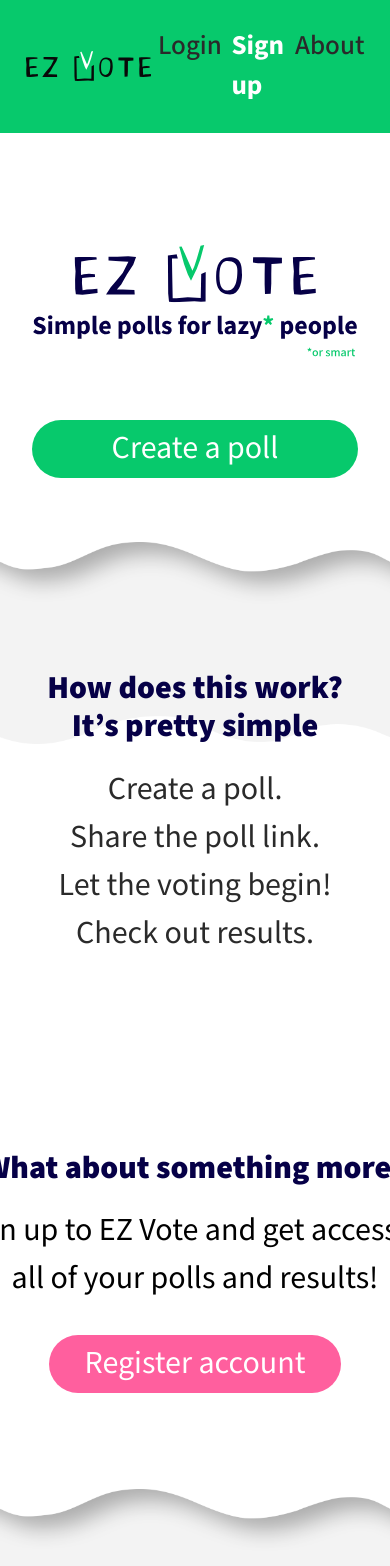
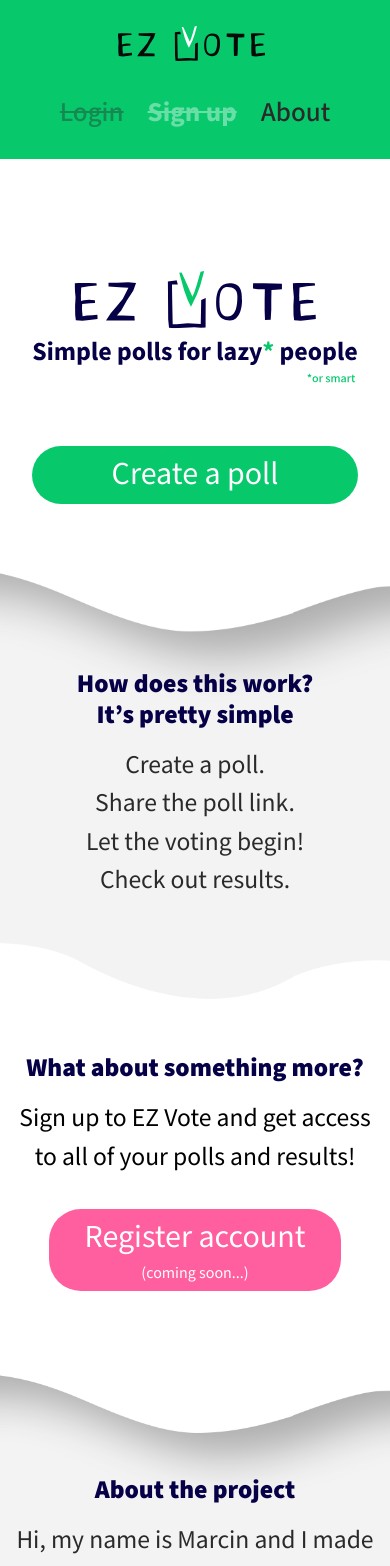
Before and after one commit to mp-martin/ez-vote-front, a React (Create React App) app: page / in a window 390 px wide. Shown: the top 1566 px of the page. Built offline with nearby package versions, Linux system fonts and the light colour scheme; no server answers.

Commit message:
RWD styling

```diff
--- a/package.json
+++ b/package.json
@@ -19,7 +19,8 @@
   },
   "scripts": {
     "start": "react-app-rewired start",
-    "build": "react-app-rewired  build",
+    "build:win": "set REACT_APP_API_URL=/api&& react-app-rewired  build",
+    "build:unix": "REACT_APP_API_URL=/api react-app-rewired  build",
     "test": "react-app-rewired test",
     "eject": "react-scripts eject"
   },
--- a/src/App.css
+++ b/src/App.css
@@ -99,7 +99,7 @@
 
 @media only screen
     /*and (min-device-width : 320px)*/
-and (max-width : 1100px) {
+and (max-width: 1100px) {
     .cool-dude-1, .cool-dude-2 {
         display: none;
     }
@@ -107,27 +107,54 @@ and (max-width : 1100px) {
 
 @media only screen
     /*and (min-device-width : 320px)*/
-and (max-width : 800px) {
+and (max-width: 800px) {
     .Main__hero {
         width: 100%;
         padding: 0em 2em;
     }
 
+    .Main__content {
+        font-size: 1.6rem;
+    }
+
+     .Main__content Button {
+        font-size: 1.6rem;
+    }
+
+
+
     .Header__wrapper {
         width: 100%;
+        flex-direction: column;
+        gap: 2em;
     }
 
     .Navbar {
-        gap: 0.6em;
+        gap: 1.5em;
     }
 
     .Footer__wrapper {
         text-align: left;
     }
 
+    .Footer__copyright {
+        text-align: center;
+    }
+
+    .Footer__github {
+        position: unset;
+        text-align: center;
+    }
+
+
     .addPoll__container {
         width: 100%;
         padding: 0em 0.5em;
+        font-size: 0.8em;
+    }
+
+    .addPoll__container h1 {
+        font-size: 3em;
     }
 
     .addQuestion__topbar {
@@ -139,6 +166,18 @@ and (max-width : 800px) {
         padding: 0em 0.5em;
     }
 
+    .PollToFill__pollHeader h1 {
+        font-size: 3em;
+    }
+
+    .PollToFill__questionAndAnswerBlock {
+        font-size: 1em;
+    }
+
+    .PollResults__questionAndAnswerBlock {
+        font-size:1em;
+    }
+
     .PollResults__resultsWrapper {
         width: 100%;
         padding: 0em 0.5em;
@@ -148,4 +187,13 @@ and (max-width : 800px) {
         padding: 1.5em 2em;
     }
 
+    .Main__paragraph_wrapper {
+        width: 100%;
+        padding: 0em 0.5em;
     }
+
+    .Main__paragraph {
+        background-size: cover;
+    }
+
+}
--- a/src/components/Layout/Main/Main.css
+++ b/src/components/Layout/Main/Main.css
@@ -54,7 +54,7 @@
 
 .Main__paragraph__no-bg {
     background: white;
-    padding: 2em;
+    padding: 2em 0em;
 }
 
 .Main__paragraph_title {
--- a/src/components/Layout/Main/Main.tsx
+++ b/src/components/Layout/Main/Main.tsx
@@ -33,7 +33,7 @@ export const Main = () =>
 						<p className='Main__paragraph_text'>Create a poll.<br/>
                             Share the poll link.<br/>
                             Let the voting begin!<br/>
-							Check out results.<br/>
+                            Check out results.<br/>
 						</p></div>
 				</div>
 
@@ -42,20 +42,27 @@ export const Main = () =>
                         more? </h2>
 					<p className='Main__paragraph_text'>Sign up to EZ Vote and get access to all of your polls and
                             results! </p>
-					<Button
-						text={'Register account'}
-						roundness={99}
-						disabled={false}
-						size={2}
-						color={'var(--color-ezpink)'}
-					/></div>
+
+					<button
+						className='Button'
+						style={{
+							borderRadius: '2rem',
+							fontSize: '2rem',
+							backgroundColor: 'var(--color-ezpink)',
+						}}>
+
+						<p>Register account</p>
+						<p style={{fontSize: '0.5em'}}>(coming soon...)</p>
+
+					</button>
+					</div>
 				</div>
 
 				<div className='Main__paragraph'>
-					<div className='Main__paragraph_wrapper'><h2 className='Main__paragraph_title'>About the
+					<div id='about' className='Main__paragraph_wrapper'><h2 className='Main__paragraph_title'>About the
                         project</h2>
 					<p className='Main__paragraph_text'>Hi, my name is Marcin and I made this app as part of my
-                            JavaScript
+                            webdev
                             training!
                             Check out my <a href='https://github.com/mp-martin/'>github page</a> to see the source code.
 					</p></div>
--- a/src/components/Layout/Navbar/Navbar.tsx
+++ b/src/components/Layout/Navbar/Navbar.tsx
@@ -2,7 +2,7 @@ import React from 'react';
 import './Navbar.css';
 
 export const Navbar = () => (<div className='Navbar'>
-	<a href='#'>Login</a>
-	<a href='#' style={{color: 'white', fontWeight: 700}}>Sign up</a>
-	<a href='#'>About</a>
+	<a href='#' style={{textDecoration: 'line-through', opacity: 0.4}}>Login</a>
+	<a href='#' style={{color: 'white', fontWeight: 700, textDecoration: 'line-through', opacity: 0.4}}>Sign up</a>
+	<a href='#about'>About</a>
 </div>);
--- a/src/config/api.ts
+++ b/src/config/api.ts
@@ -1 +1 @@
-export const apiUrl = process.env.REACT_APP_API_URL ?? 'http://localhost:3001';
+export const apiUrl = process.env.REACT_APP_API_URL ?? 'http://localhost:3001/api';
```
Lines whose indentation alone changed are shown as unchanged.
